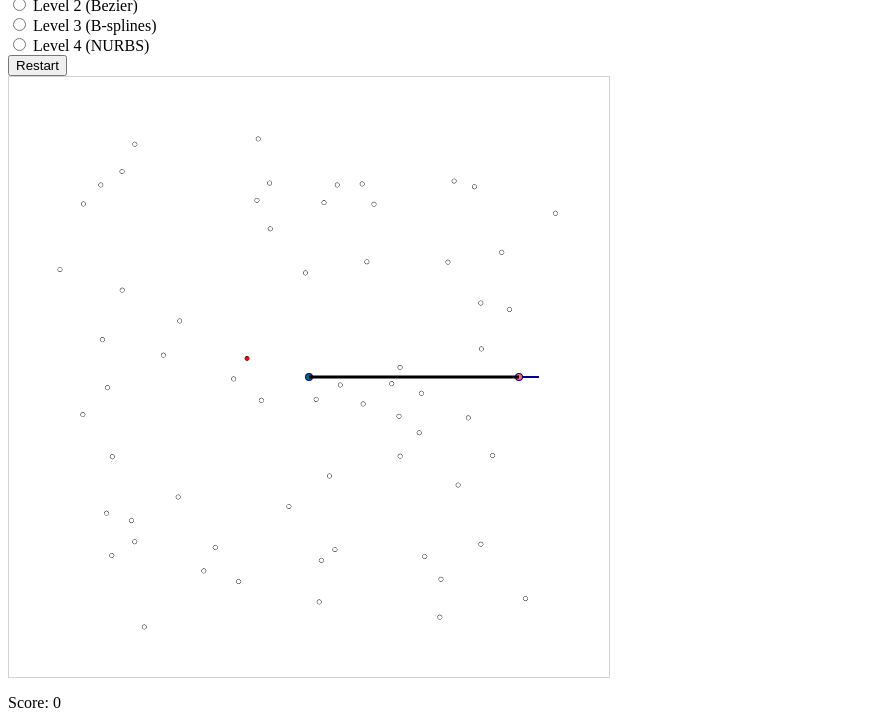
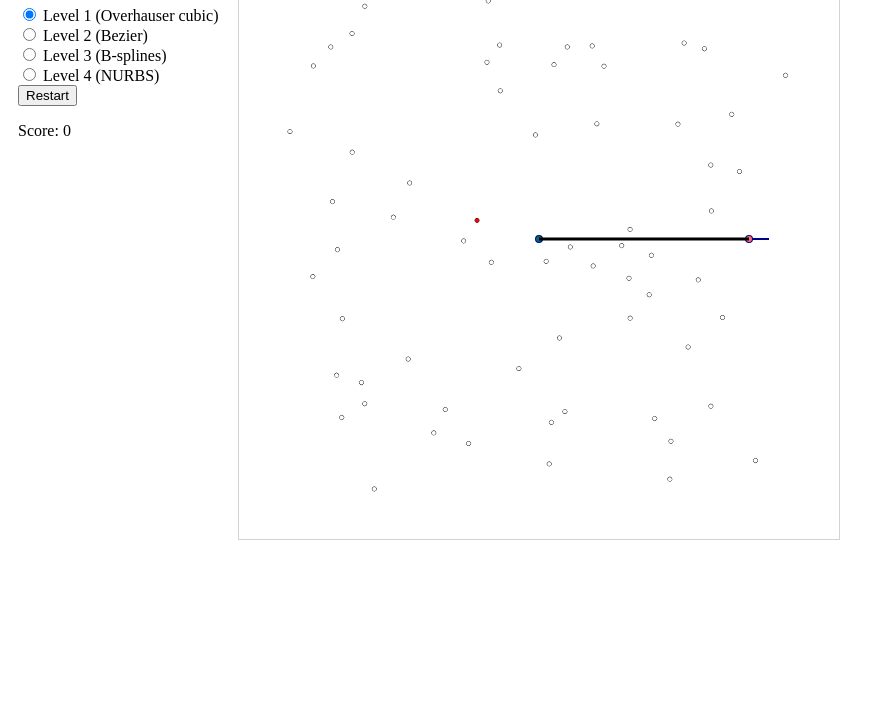
Before and after one commit to Akvile1206/Kilpos, a plain HTML site: page index.html in a window 1280 px wide. Shown: the part 80-808 px from the top of the page, without its empty margins (0-895 px from the left). Drawn offline with Linux system fonts and the light colour scheme.

Commit message:
two panel display

```diff
--- a/index.html
+++ b/index.html
@@ -8,9 +8,29 @@
           height: 600;
           border: 1px solid lightgray;
         }
+        .column {
+          float: left;
+          padding: 10px;
+        }
+
+        .row:after {
+          content: "";
+          display: table;
+          clear: both;
+        }
+
+        .left {
+           width: 25%;
+        }
+
+        .right {
+          width: 25%;
+        }
       </style>
     </head>
     <body>
+        <div class="row">
+            <div class="column">
                 <h2>Kilpos</h2>
                 <input type="radio" id="level1" name="levels" checked>
                 <label for="level1">Level 1 (Overhauser cubic)</label><br>
@@ -21,10 +41,13 @@
                 <input type="radio" id="level4" name="levels">
                 <label for="level4">Level 4 (NURBS)</label><br>
                 <button type="button" id="restart">Restart</button>
+                <p id="score"> Score: 0</p>
+            </div>
+            <div class="column">
                 <div id = "scene" >
                     <canvas id="canvas"></canvas>
                 </div>
-
-        <p id="score"> Score: 0</p>
+            </div>
+        </div>
     </body>
 </html>
```
Lines whose indentation alone changed are shown as unchanged.
